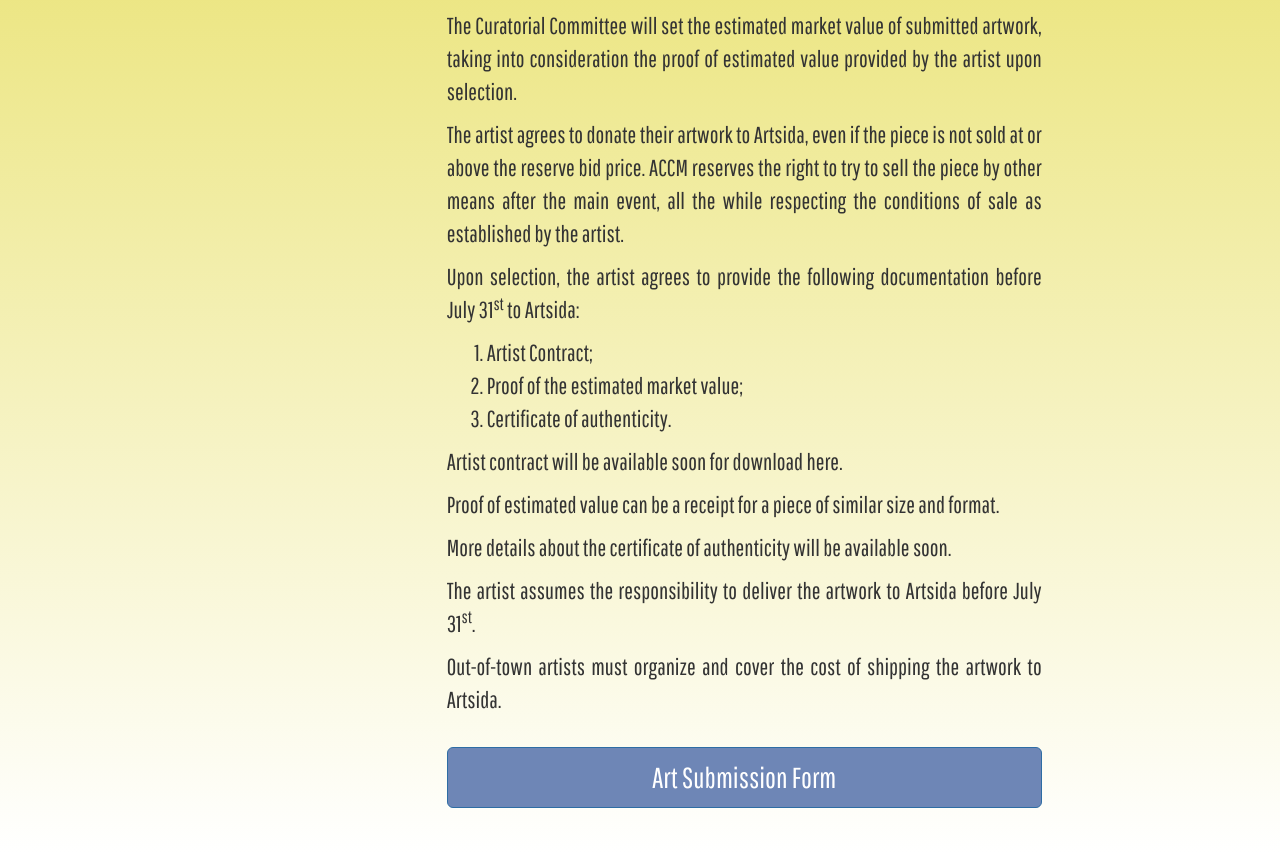
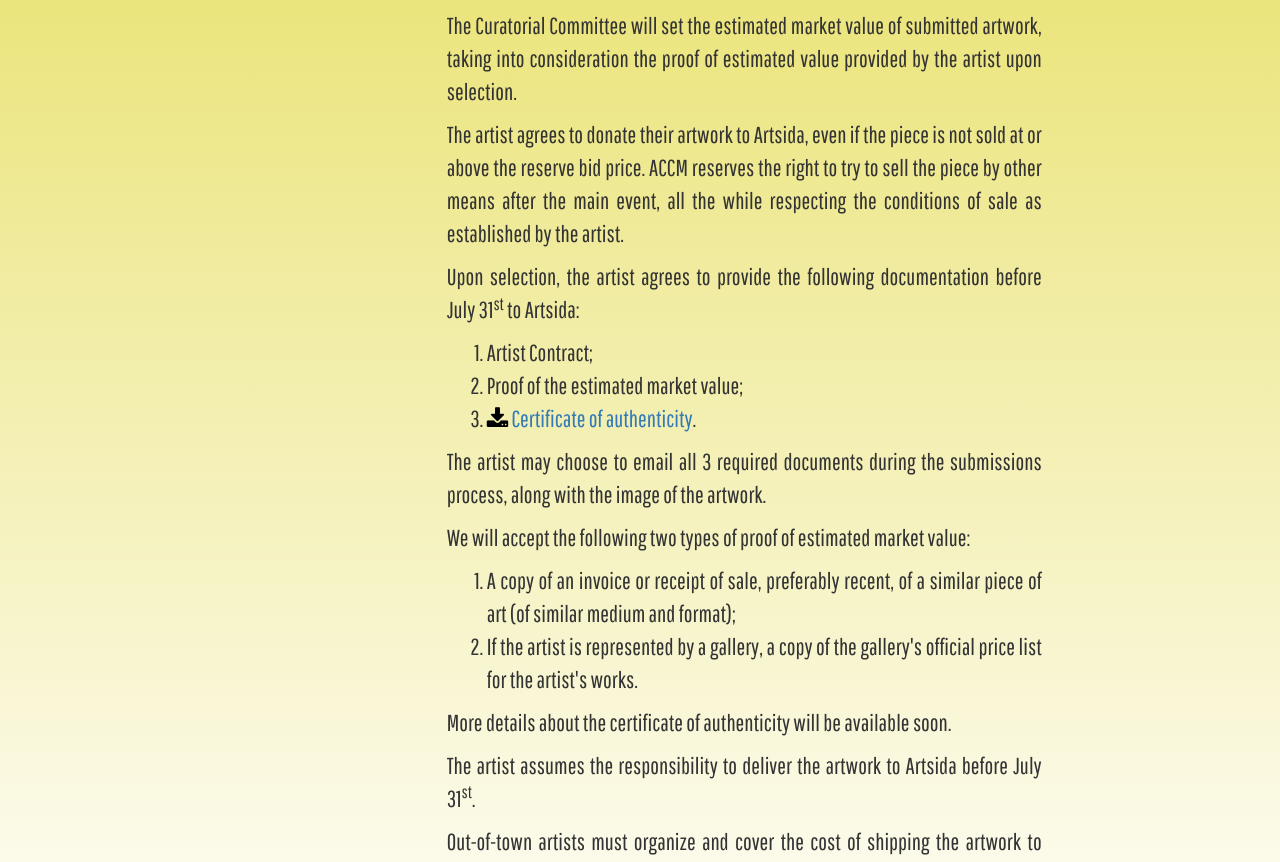
Before and after one commit to shawnthompson/artsida, a PHP site: page /submissions.php in a window 1280 px wide. Shown: the part 1035-1897 px from the top of the page. Run offline with PHP 8.4, Linux system fonts and the light colour scheme; some libraries are stand-ins or nearby versions.

Commit message:
Changes requested by the client

```diff
--- a/submissions.php
+++ b/submissions.php
@@ -22,10 +22,14 @@
 <ol>
 <li>Artist Contract;</li>
 <li>Proof of the estimated market value;</li>
-<li>Certificate of authenticity.</li>
+<li><i class="fa fa-download"><span class="sr-only">Download</span></i> <a href="Certificate.docx">Certificate of authenticity</a>.</li>
 </ol>
-<p>Artist contract will be available soon for download here.</p>
-<p>Proof of estimated value can be a receipt for a piece of similar size and format.</p>
+<p>The artist may choose to email all 3 required documents during the submissions process, along with the image of the artwork.</p>
+<p>We will accept the following two types of proof of estimated market value: </p>
+<ol>
+<li>A copy of an invoice or receipt of sale, preferably recent, of a similar piece of art (of similar medium and format);</li>
+<li>If the artist is represented by a gallery, a copy of the gallery's official price list for the artist's works.</li>
+</ol>
 <p>More details about the certificate of authenticity will be available soon.</p>
 <p>The artist assumes the responsibility to deliver the artwork to Artsida before July 31<sup>st</sup>.</p>
 <p>Out-of-town artists must organize and cover the cost of shipping the artwork to Artsida.</p>
```
Also changed, not shown: equipe.php (+5 -2 lines), soumissions.php (+7 -3 lines), team.php (+5 -2 lines), 2 other files.
